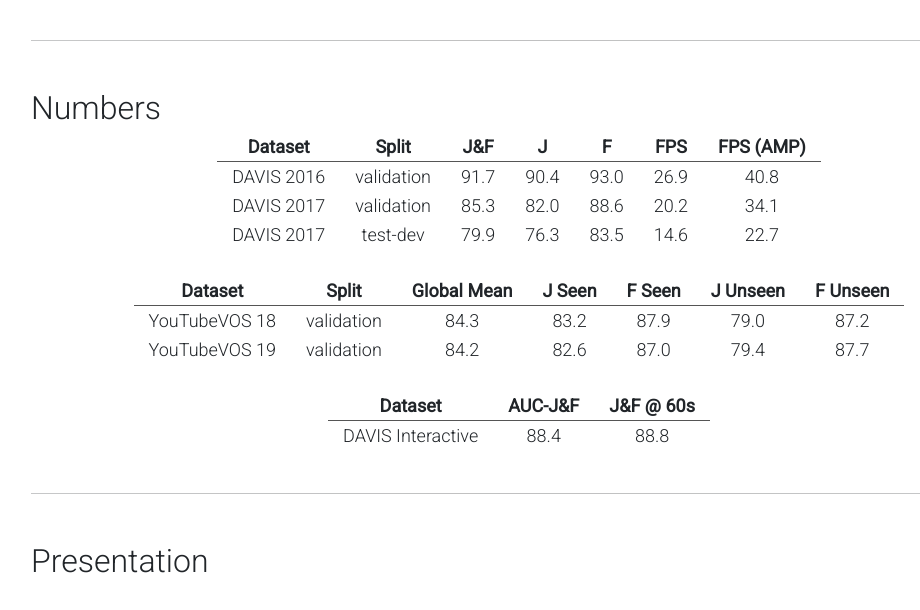
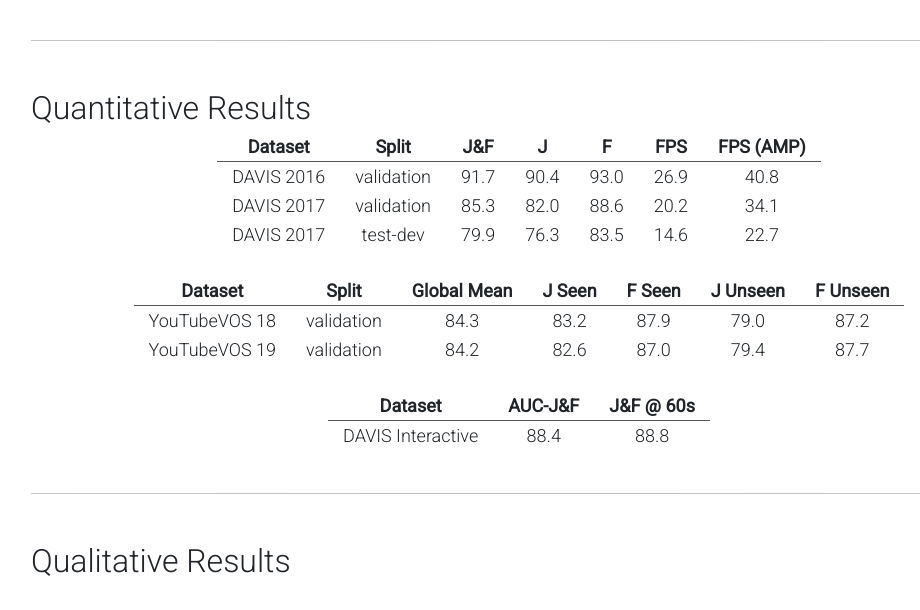
Before and after one commit to hkchengrex/STCN, a plain HTML site: page docs/index.html in a window 1280 px wide. Shown: the part 1365-1975 px from the top of the page, without its empty margins (121-1041 px from the left). Drawn offline with nearby package versions, Linux system fonts and the light colour scheme; grey boxes are pictures that could not be loaded.

Commit message:
pull down

```diff
--- a/docs/index.html
+++ b/docs/index.html
@@ -102,7 +102,7 @@
 
     <div class="row" style="font-size:32px">
         <div class="col">
-        Numbers
+        Quantitative Results
         </div>
     </div>
 
@@ -196,7 +196,7 @@
     <hr>
     <br>
 
-    <div class="row" style="font-size:32px">
+    <!-- <div class="row" style="font-size:32px">
         <div class="col">
         Presentation
         </div>
@@ -213,7 +213,7 @@
 
     <br>
     <hr>
-    <br>
+    <br> -->
 
     <div class="row" style="font-size:32px">
         <div class="col">
```
